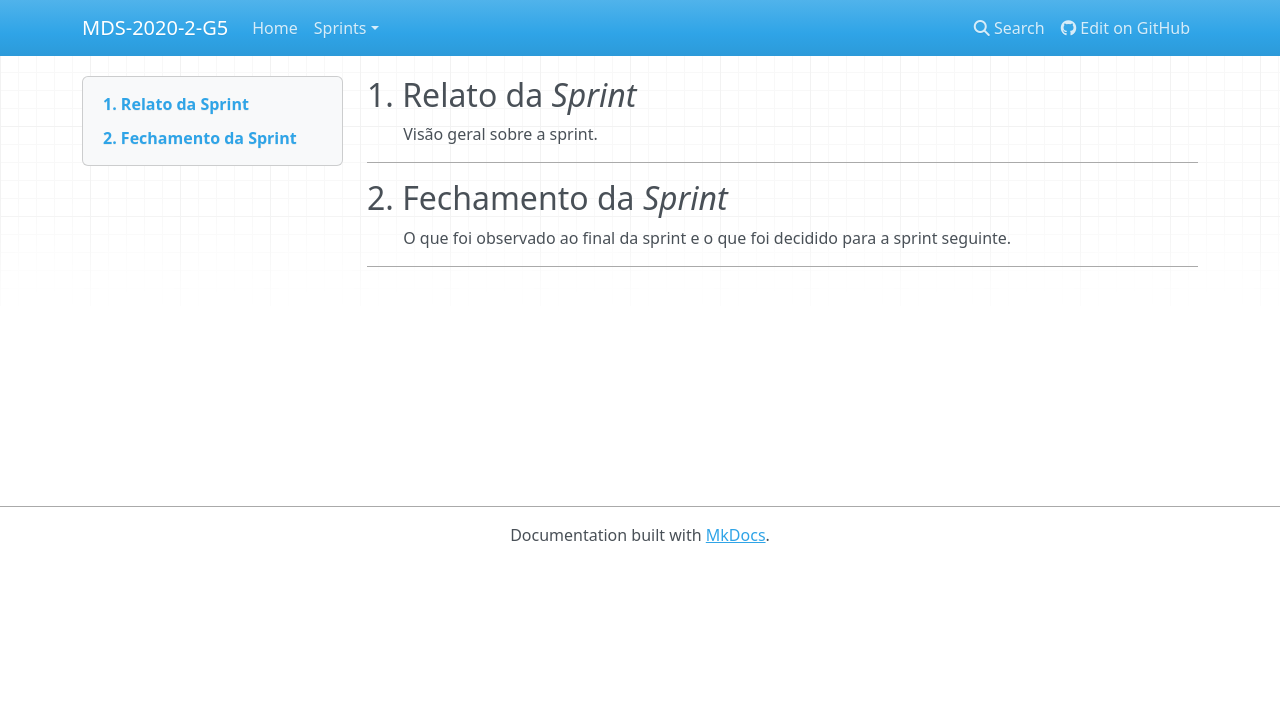
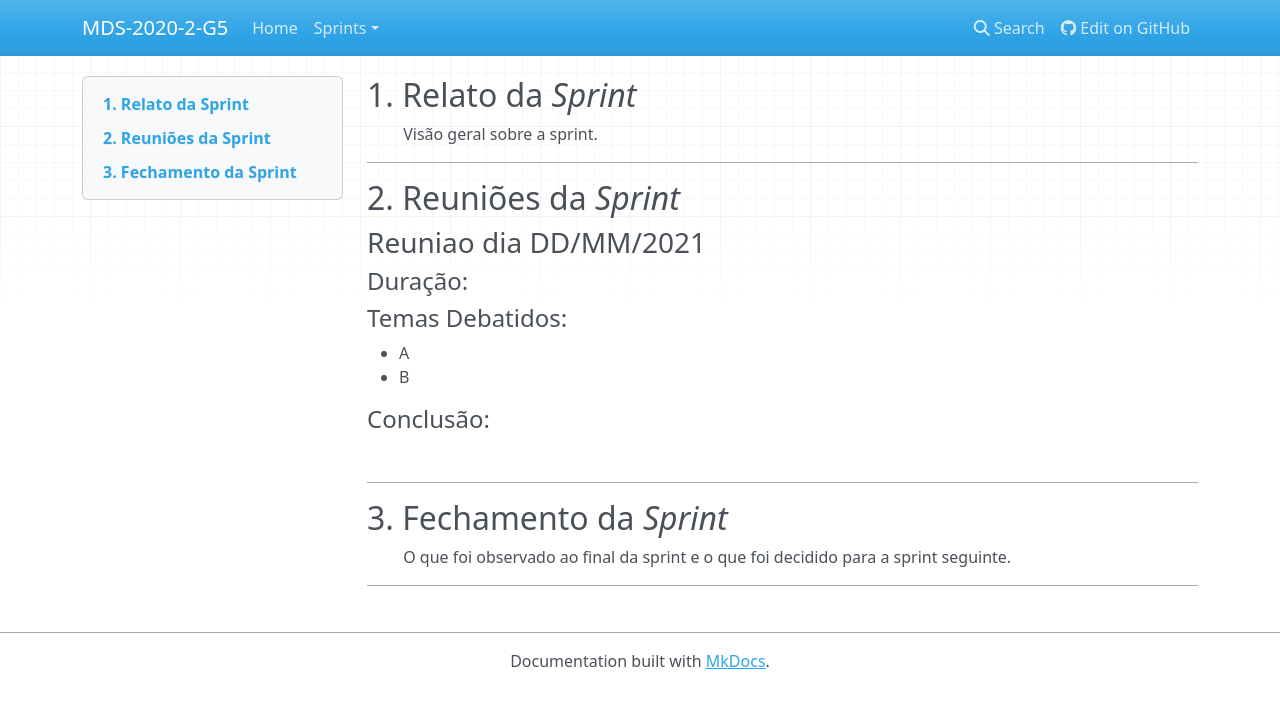
Before and after one commit to fga-eps-mds/2020.2-Anunbis, an MkDocs documentation site: the page built from docs/sprints/revisao-sprint-template.md, in a window 1280 px wide. Shown: the top 708 px of the page. Built offline with MkDocs 1.6.1, drawn with Linux system fonts in a browser that asks for light colours; nearby versions of some CDN libraries.

Commit message:
Atualizados templates de Planejamento e Revisao

```diff
--- a/docs/sprints/revisao-sprint-template.md
+++ b/docs/sprints/revisao-sprint-template.md
@@ -4,8 +4,17 @@
 
 
 ------------
+## 2. Reuniões da _Sprint_
+### Reuniao dia DD/MM/2021
+#### Duração:
+#### Temas Debatidos:
+* A
+* B
+#### Conclusão:
+<p align="justify">&emsp;&emsp; </p>
 
-## 2. Fechamento da _Sprint_
+------------
+## 3. Fechamento da _Sprint_
 <p align="justify">&emsp;&emsp; O que foi observado ao final da sprint e o que foi decidido para a sprint seguinte.</p>
 
 ------------
```
Also changed, not shown: docs/sprints/planejamento-sprint-template.md (+1 -6 lines).
